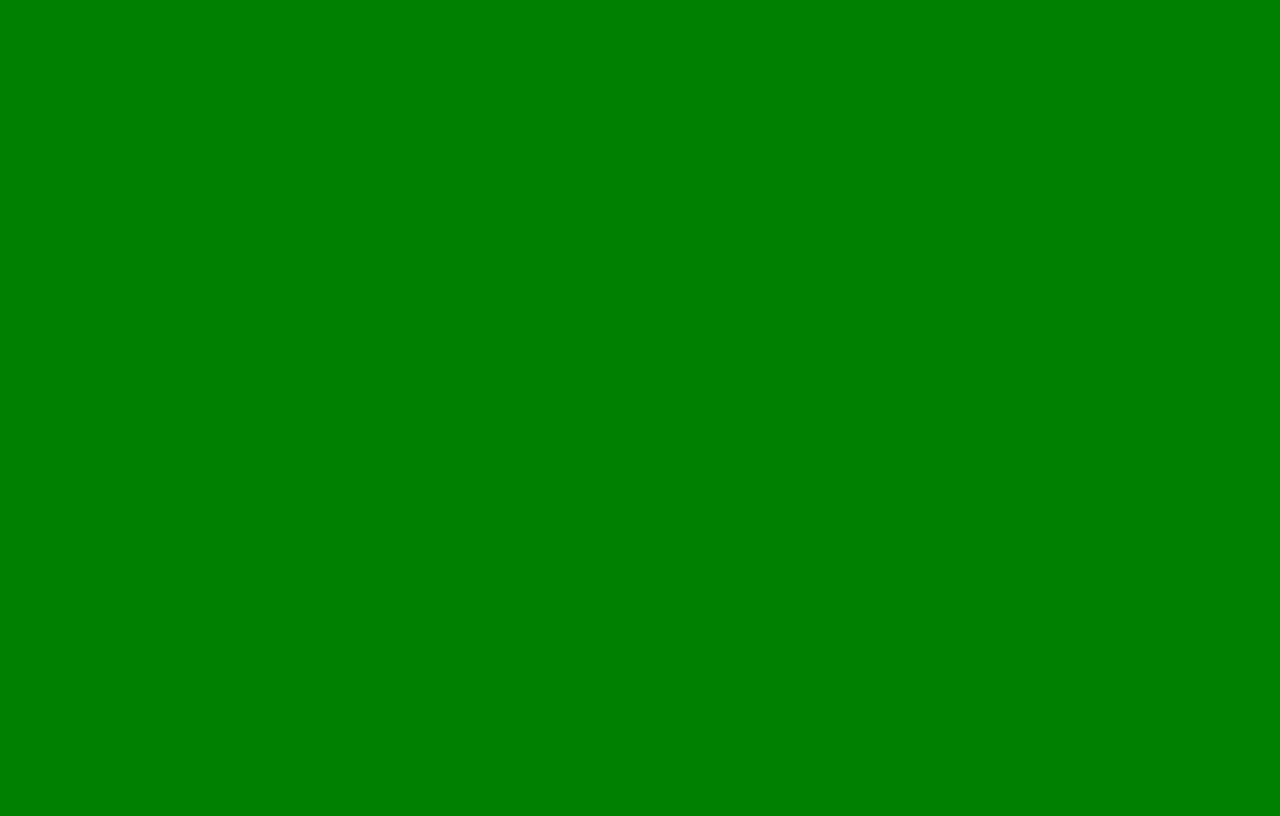
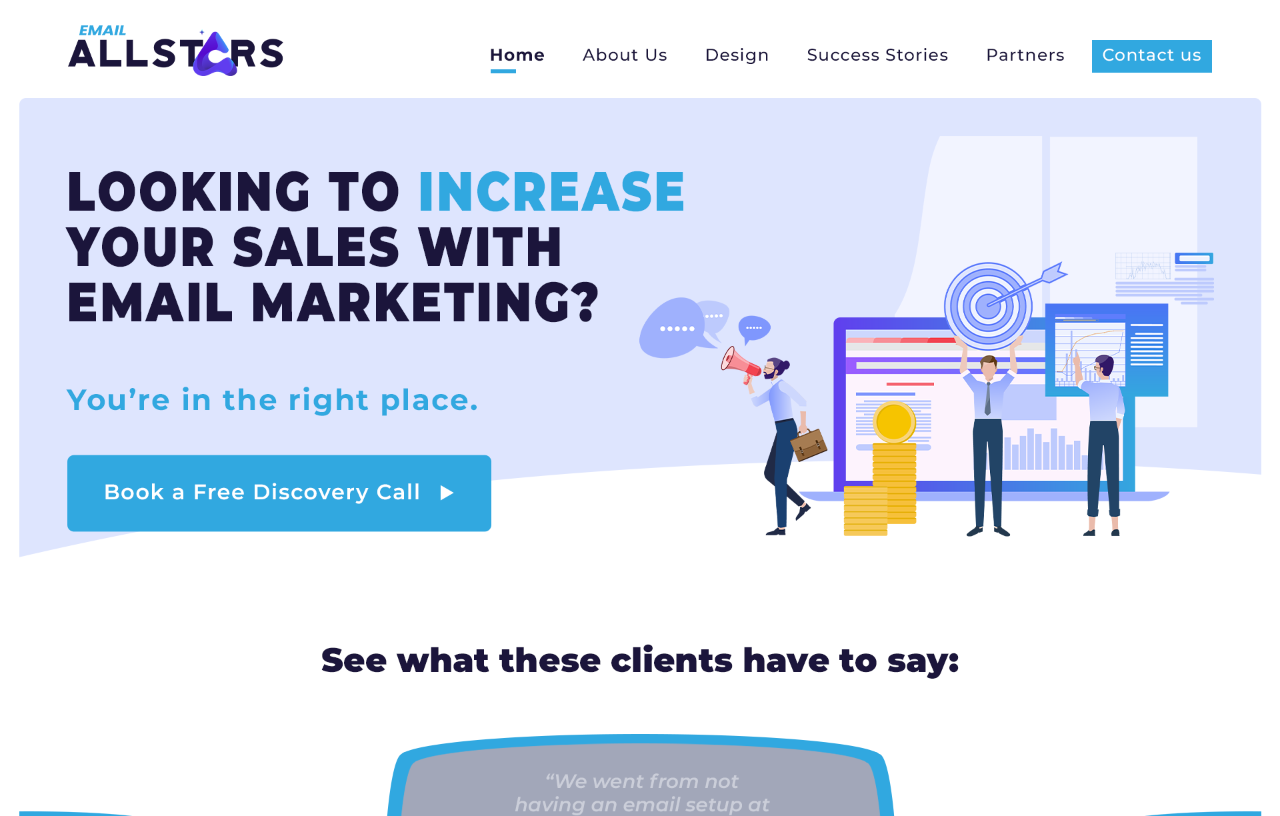
Before and after one commit to MOODesign/EmailAllstars, a plain HTML site: page index.html in a window 1280 px wide. Drawn offline with Linux system fonts and the light colour scheme.

Commit message:
Update index.html

```diff
--- a/index.html
+++ b/index.html
@@ -11,8 +11,6 @@
           background-image: url('EA-Website.png');
           width:100vw;
           height: 100vh;
-          background: green;
-          background-image: url('some-image.jpg');
           background-size: cover;
 
         }
```
